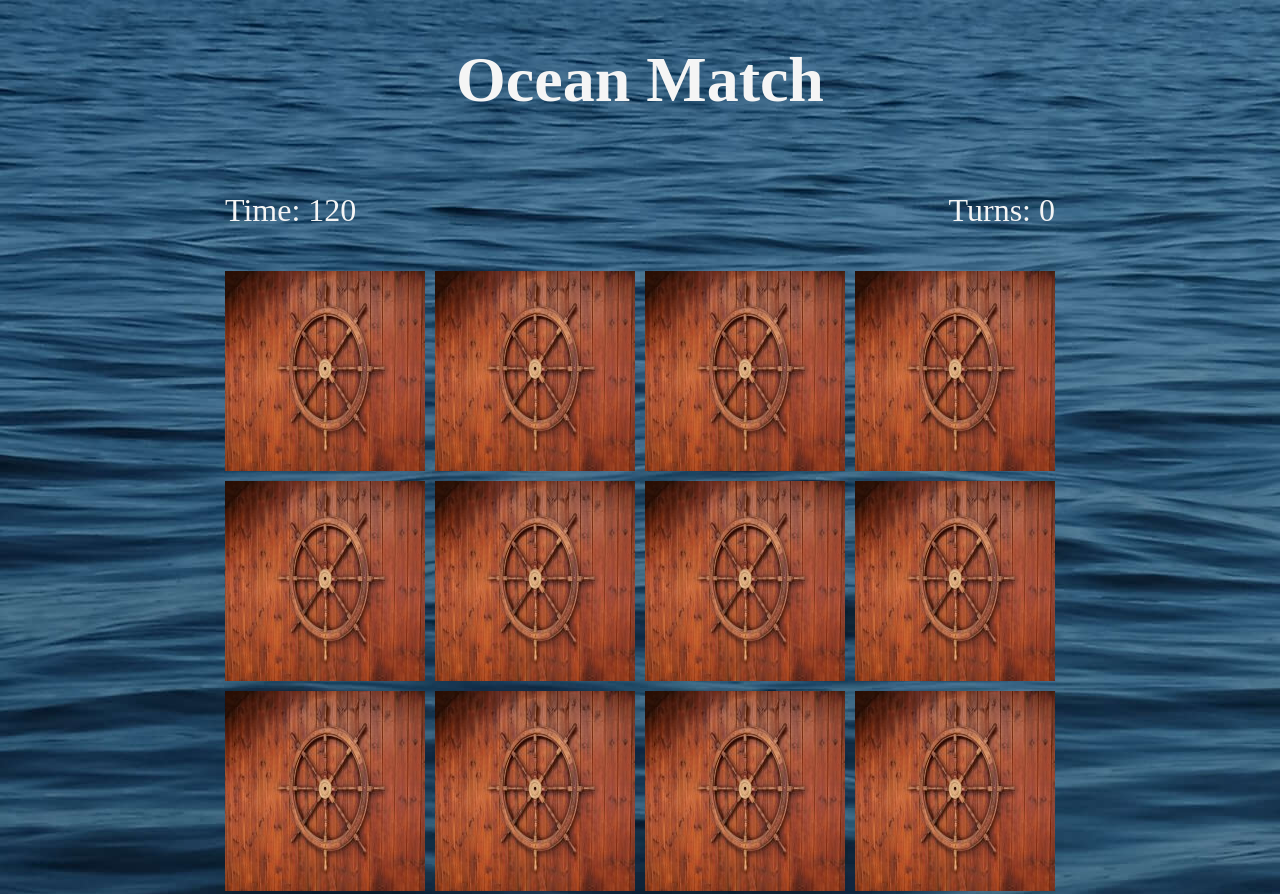
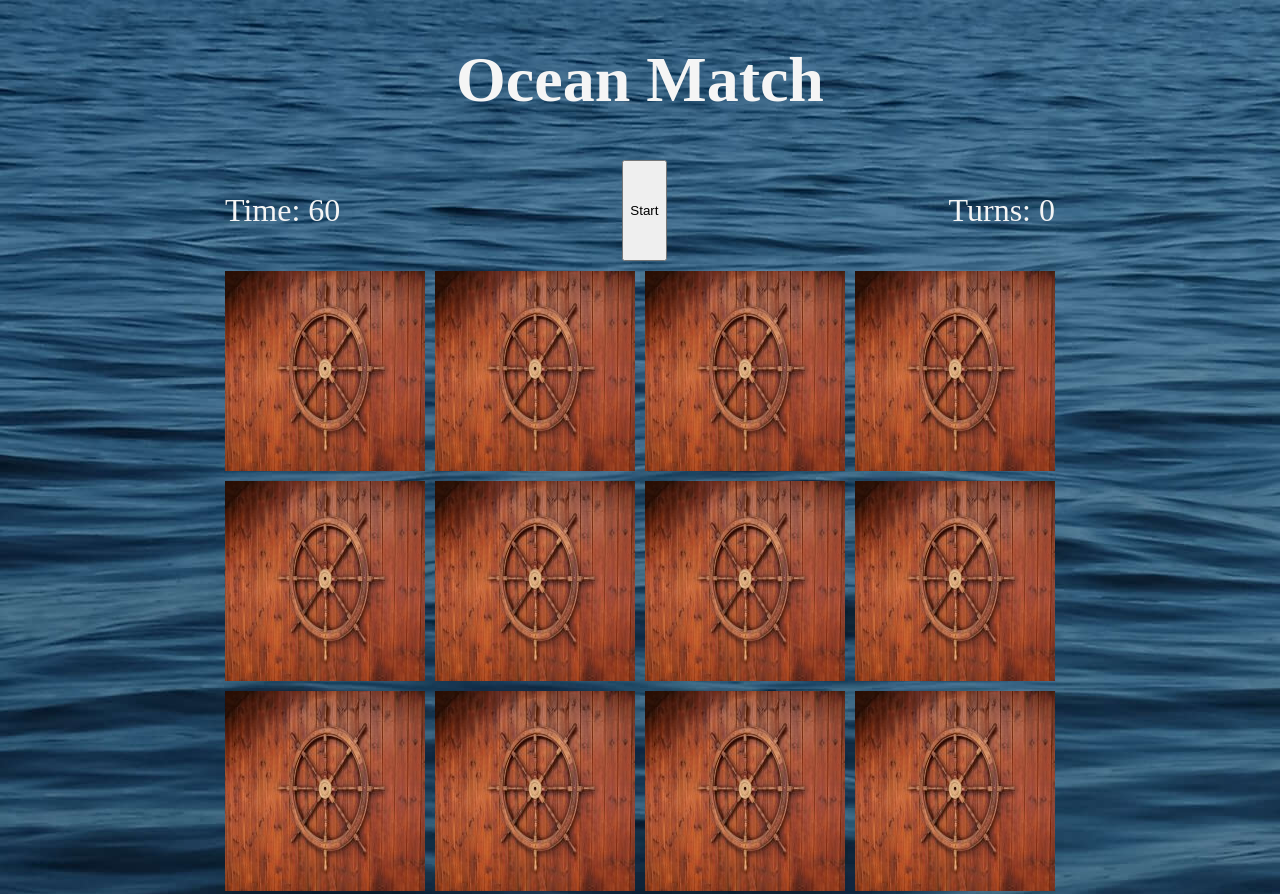
Before and after one commit to JoshuaAndrews-1882/ocean-match, a plain HTML site: page index.html in a window 1280 px wide. Shown: the top 894 px of the page. Drawn offline with Linux system fonts and the light colour scheme.

Commit message:
Layout functions for game

```diff
--- a/index.html
+++ b/index.html
@@ -12,8 +12,9 @@
     <div class="game-area">
         <div class="game-info-area">
             <div class="game-info">
-                <p>Time: <span id="time-left">120</span></p>
+                <p>Time: <span id="time-left">60</span></p>
             </div>
+            <button type="submit" onsubmit="return startGame()">Start</button>
             <div class="game-info">
                 <p>Turns: <span id="turn">0</span></p>
             </div>
```
Also changed, not shown: assets/js/script.js (+19 -0 lines).
